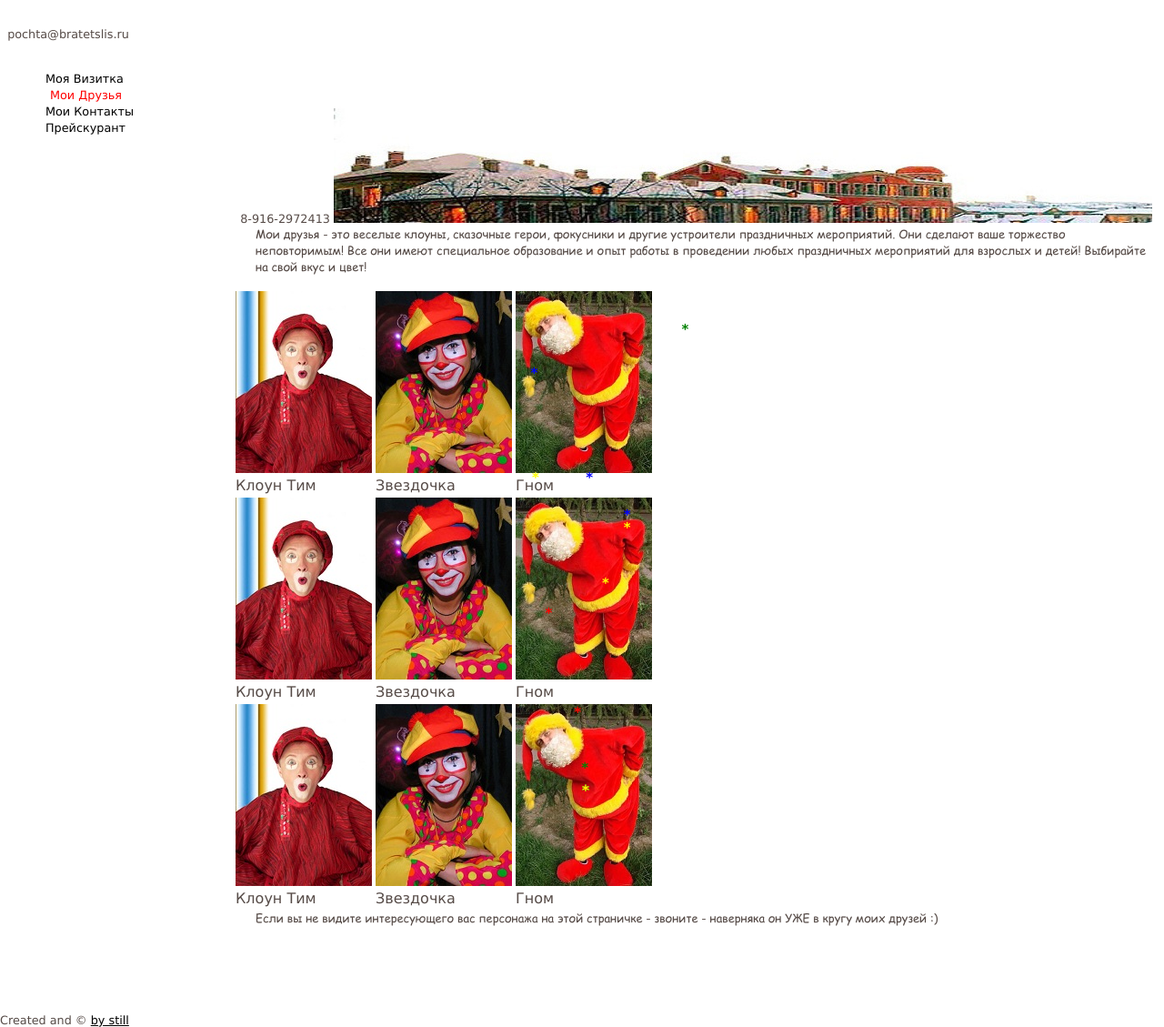
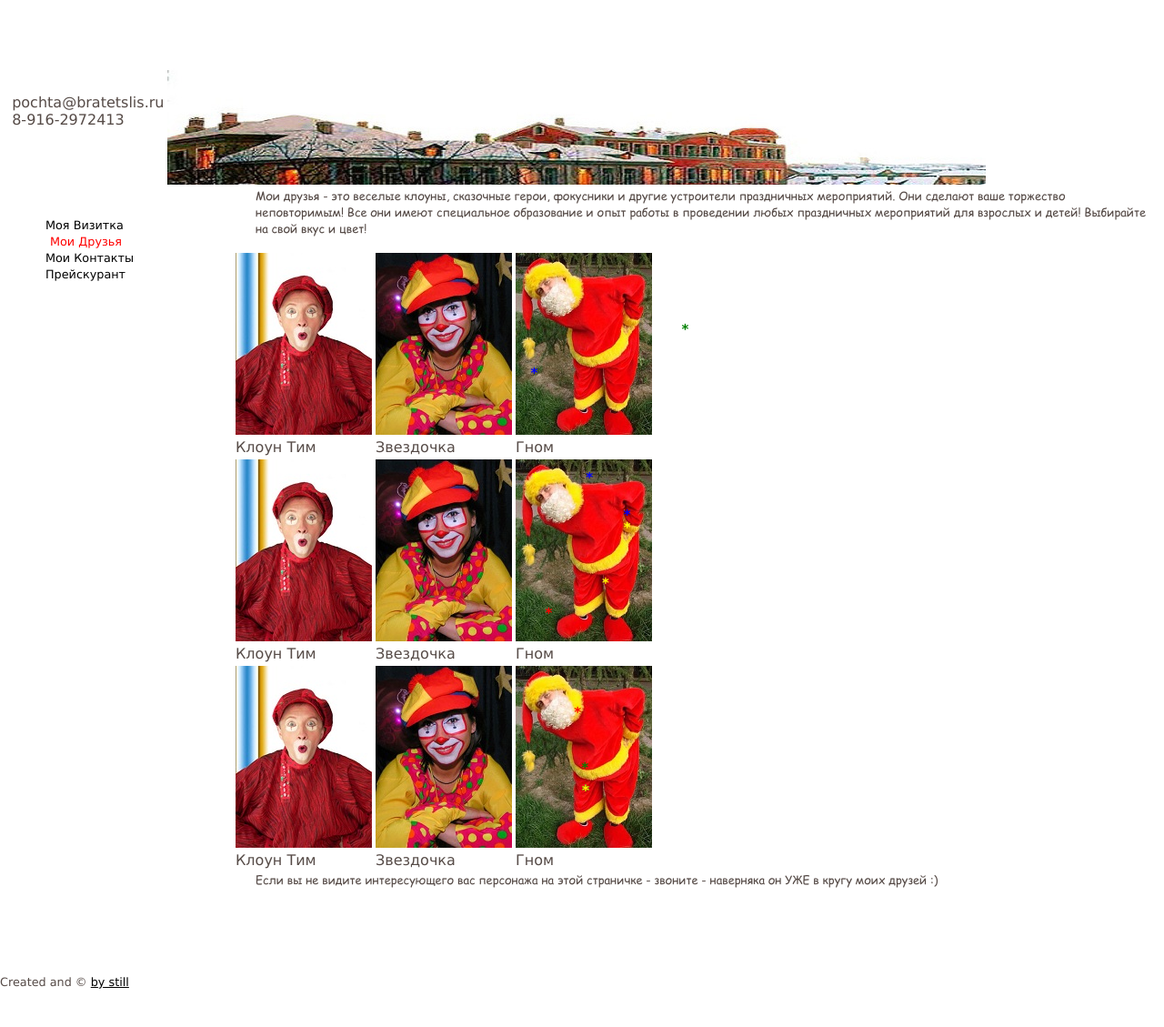
Before and after one commit to bratetslis/Site, a Jekyll site: the page built from index.md, in a window 1280 px wide. Shown: the whole page at 91% size. Built offline with Jekyll 4.4.1, drawn with Linux system fonts in a browser that asks for light colours; after the commit the page ends 1087 px from its top, so only the background shows below that.

Commit message:
Update _layouts/type3.html

```diff
--- a/_layouts/type3.html
+++ b/_layouts/type3.html
@@ -34,8 +34,8 @@ function showhint(layerName) { $(layerName).show(); } function hidehint(layerNam
 </head>
 
 <body>
-
-<tr><td><br><br>&nbsp&nbsppochta@bratetslis.ru<br>&nbsp&nbsp8-916-2972413 </td><td> <img src="../img/ForLogo4.jpg"></td></tr>
+<table>
+<tr><td><br><br>&nbsp&nbsppochta@bratetslis.ru<br>&nbsp&nbsp8-916-2972413</td><td> <img src="../img/ForLogo4.jpg"></td></tr>
 </table>
 
 <script type="text/javascript" src="../js/firework.js"></script>
```
